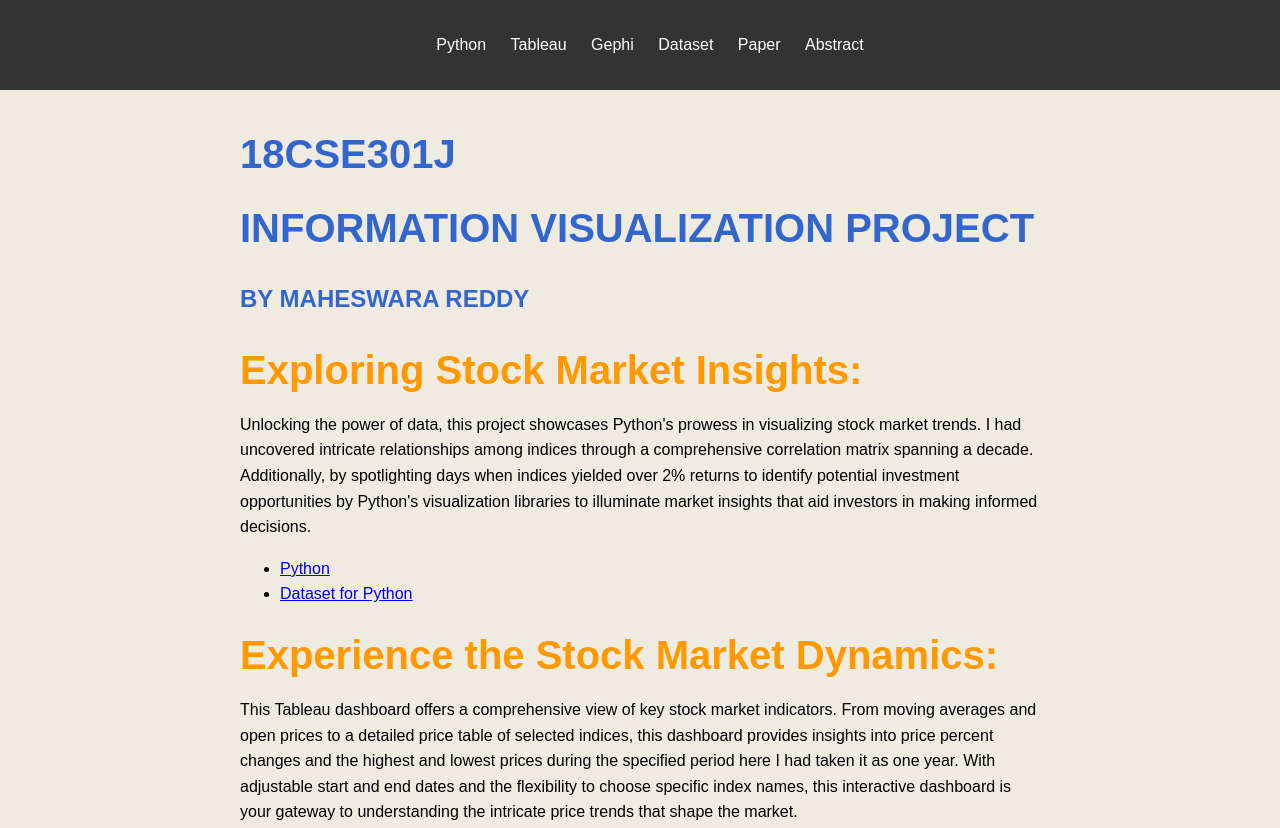
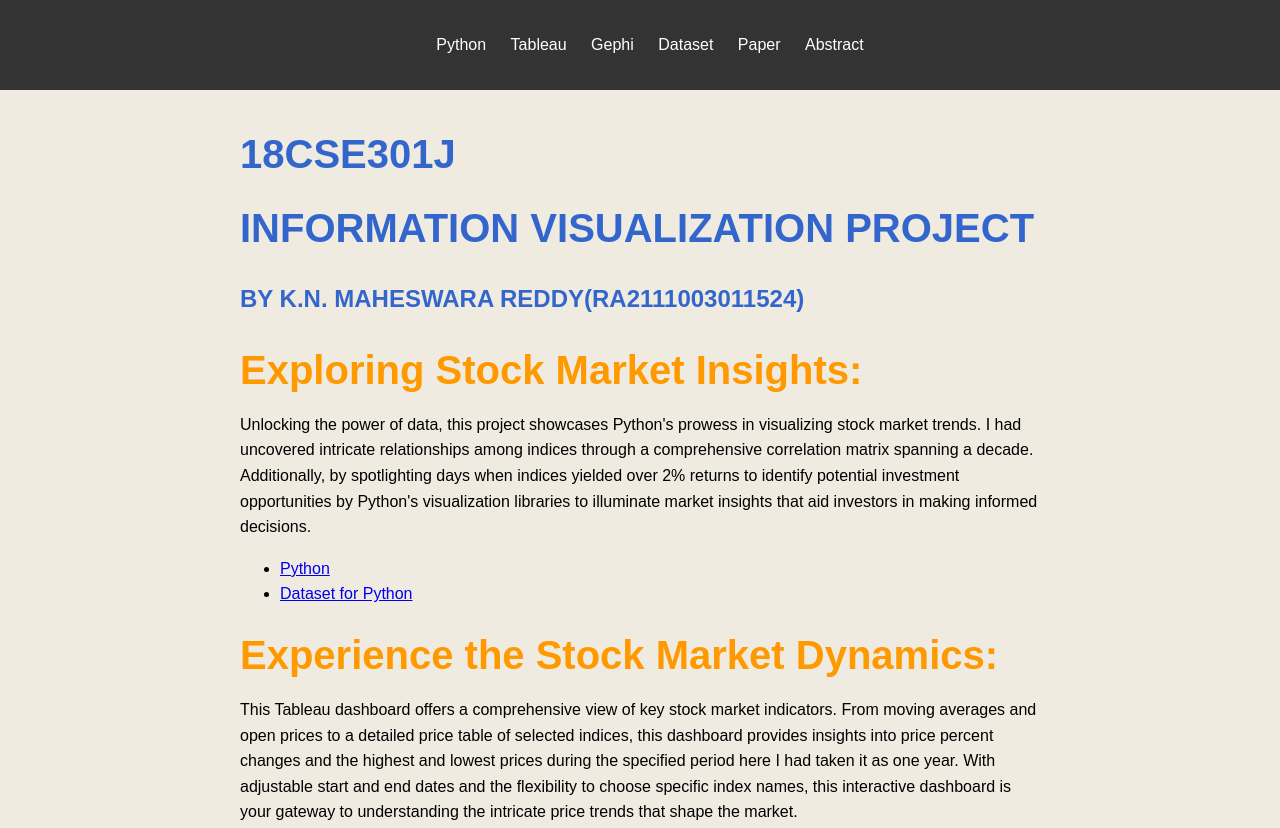
Before and after one commit to Mahe243/Information-Visualization, a plain HTML site: page index.html in a window 1280 px wide. Shown: the top 828 px of the page. Drawn offline with Linux system fonts and the light colour scheme.

Commit message:
Update index.html

```diff
--- a/index.html
+++ b/index.html
@@ -39,7 +39,7 @@
         <div class="container">
             <h1 class="course-title">18CSE301J</h1>
             <h1 class="course-title">INFORMATION VISUALIZATION PROJECT</h1>
-            <h2 class="course-title">BY MAHESWARA REDDY</h2>
+            <h2 class="course-title">BY K.N. MAHESWARA REDDY(RA2111003011524)</h2>
             <h1 class="project-title">Exploring Stock Market Insights:</h1>
             <p>Unlocking the power of data, this project showcases Python's prowess in visualizing stock market trends. I had uncovered intricate relationships among indices through a comprehensive correlation matrix spanning a decade. Additionally, by spotlighting days when indices yielded over 2% returns to identify potential investment opportunities by Python's visualization libraries to illuminate market insights that aid investors in making informed decisions.</p>
             <ul>
```
